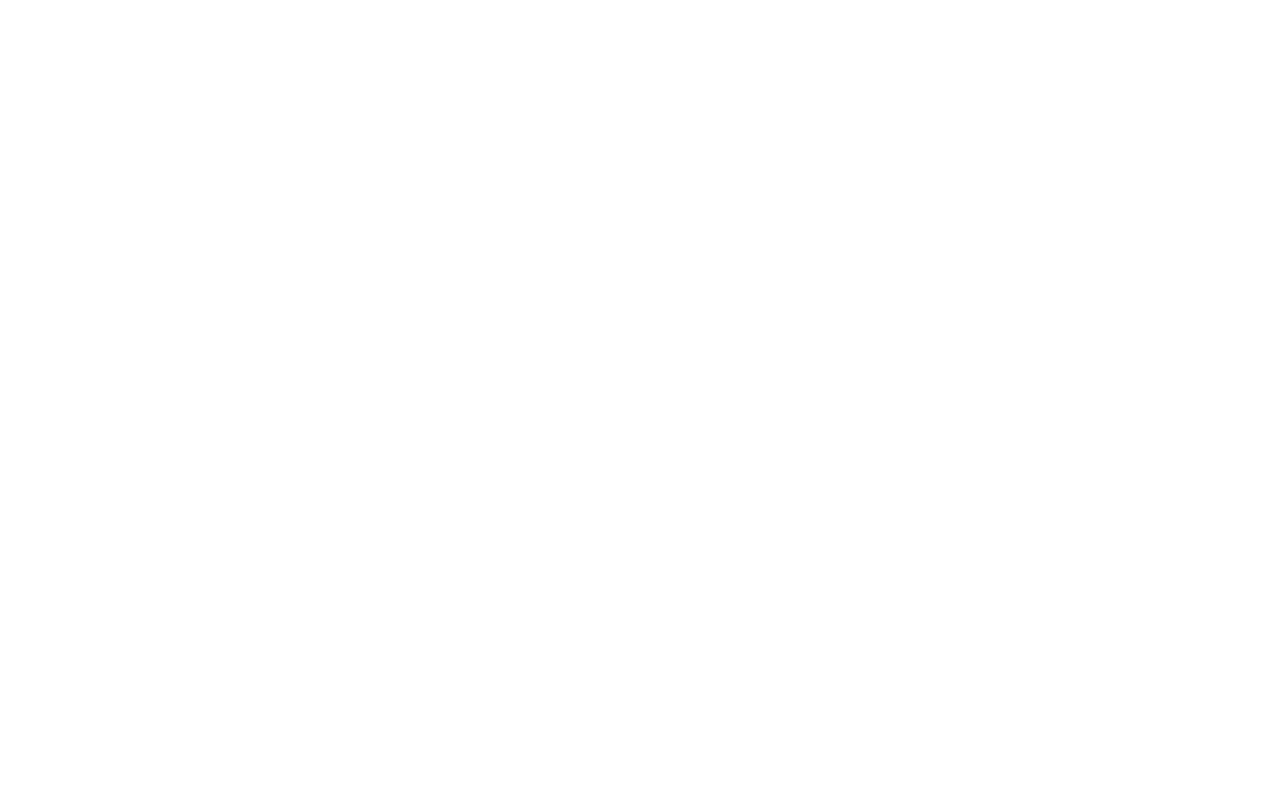
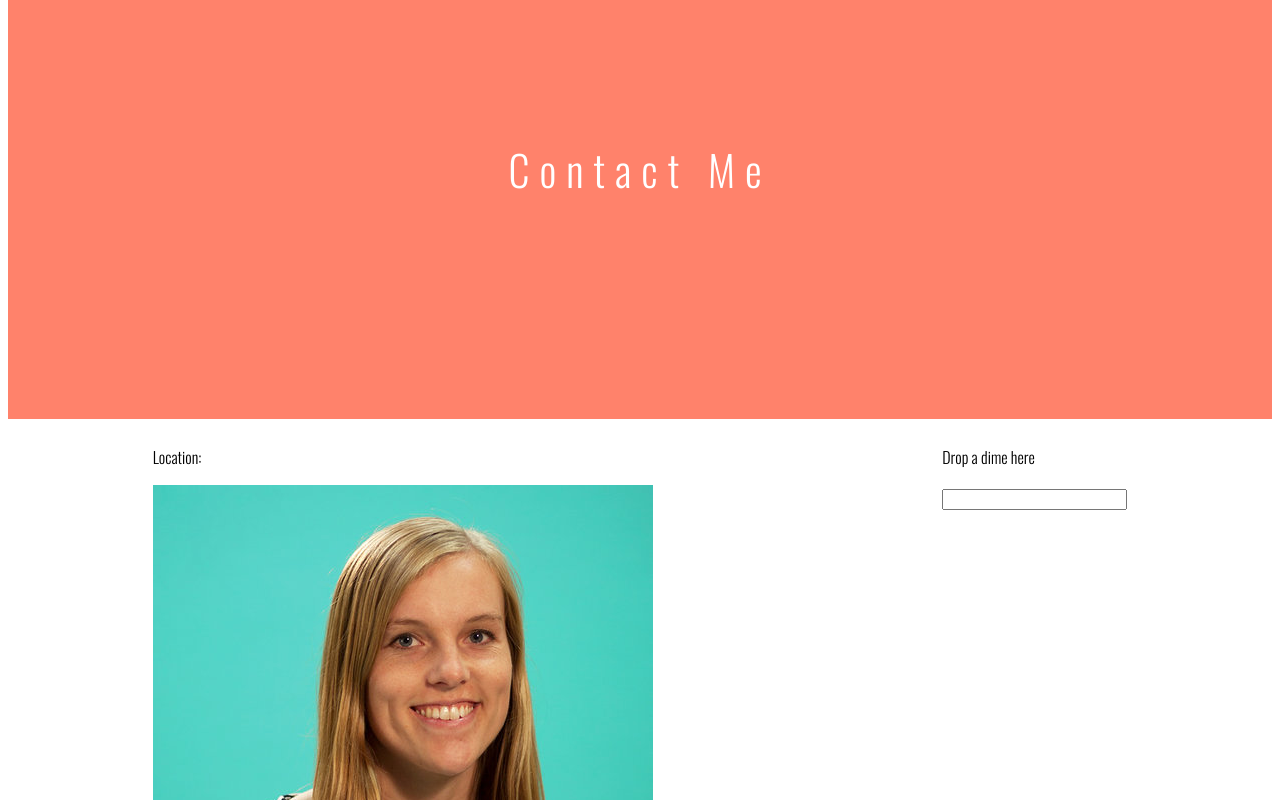
Before and after one commit to niralpokal/ecartwright, an Angular app: page / in a window 1280 px wide. Shown: the part 2640-3440 px from the top of the page. Before the commit the page ends 2547 px from the top, so only its background shows below. Built offline with nearby package versions, Linux system fonts and the light colour scheme; a web font is replaced by a local one.

Commit message:
Added a home contact component.

```diff
--- a/src/app/app.module.ts
+++ b/src/app/app.module.ts
@@ -5,13 +5,15 @@
 import { HomeComponent } from './components/home.component';
 import { AboutMeComponent } from './components/about-me.component';
 import { HomePortfolioComponent } from './components/home-portfolio.component';
+import { HomeContactComponent } from './components/home-contact.component';
 
 @NgModule({
   declarations: [
     AppComponent,
     HomeComponent,
     AboutMeComponent,
-    HomePortfolioComponent
+    HomePortfolioComponent,
+    HomeContactComponent
   ],
   imports: [
     BrowserModule
--- /dev/null
+++ b/src/app/components/home-contact.component.scss
@@ -0,0 +1,47 @@
+.container {
+    position: relative;
+    margin-top: 20px;
+}
+.overlay {
+    opacity: .8;
+}
+.parallex {
+    min-height: 500px;
+    background-attachment: fixed;
+    background-position: center;
+    background-repeat: no-repeat;
+    background-color: tomato;
+}
+
+.center {
+    position: absolute;
+    top: 50%;
+    left: 50%;
+    transform: translate(-50%, -50%);
+}
+.white-space {
+    white-space: nowrap;
+}
+
+.black {
+    color: white;
+    text-align: center;
+}
+.padding {
+    padding: 12px 24px;
+}
+.large-center-text {
+    font-size: 42px;
+    letter-spacing: 10px;
+}
+.flex-container {
+    display: flex;
+    flex-flow: row wrap;
+    padding: 0;
+    margin: 0;
+    justify-content: space-around;
+}
+
+.flex-item{
+    margin-top: 10px;
+}
--- /dev/null
+++ b/src/app/components/home-contact.component.ts
@@ -0,0 +1,28 @@
+import { Component } from '@angular/core';
+
+@Component({
+    selector: 'home-contact',
+    styleUrls: ['home-contact.component.scss'],
+    template: `
+    <div class="parallex container overlay">
+        <div class="center white-space">
+            <span class="black padding large-center-text">Contact Me</span>
+        </div>
+    </div>
+    <div class="flex-container">
+        <div class="flex-item">
+            <p>Location:</p>
+            <img src="../../assets/profile.jpg" >
+        </div>
+        <div class="flex-item">
+            <p> Drop a dime here</p>
+            <input>
+
+        </div>
+    </div>
+    `
+})
+
+export class HomeContactComponent {
+
+}
--- a/src/app/components/home.component.ts
+++ b/src/app/components/home.component.ts
@@ -11,6 +11,7 @@
     </div>
     <about-me></about-me>
     <home-portfolio></home-portfolio>
+    <home-contact></home-contact>
     `
 })
 
```
